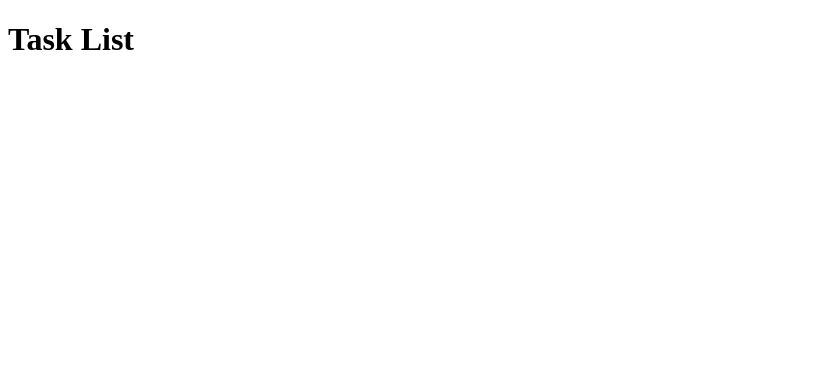
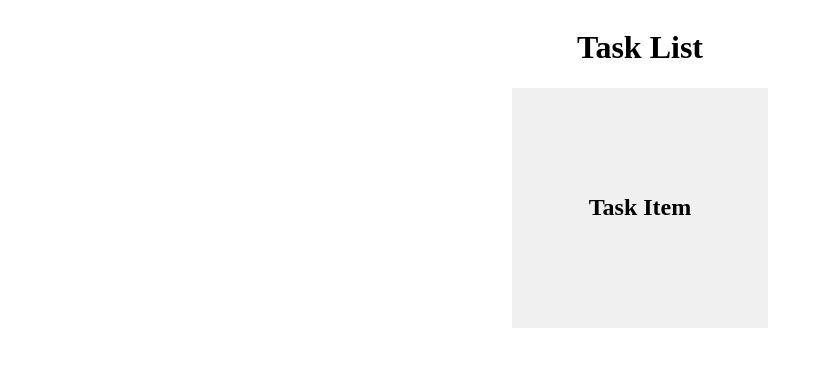
Before and after one commit to nadav5199/nadav_passal_helfy_task, a React (Vite) app in the folder task-manager/frontend/: page / in a window 1280 px wide. Shown: the top 366 px of the page, without its empty margins (0-823 px from the left). Built offline with nearby package versions, Linux system fonts and the light colour scheme.

Commit message:
set up a basic task item card

```diff
--- /dev/null
+++ b/task-manager/frontend/src/components/TaskItem.jsx
@@ -0,0 +1,8 @@
+import '../styles/task-item.css'
+export default function TaskItem() {
+    return (
+        <div className="task-item-container">
+            <h2>Task Item</h2>
+        </div>
+    )
+}
--- a/task-manager/frontend/src/components/TaskList.jsx
+++ b/task-manager/frontend/src/components/TaskList.jsx
@@ -1,5 +1,14 @@
+import TaskItem from './TaskItem'
+import '../styles/task-list.css'
 export default function TaskList() {
     return (
-        <h1>Task List</h1>
+        <div className="task-list-container">
+            <div>
+                <h1>Task List</h1>
+            </div>
+            <div>
+                <TaskItem />
+            </div>
+        </div>
     )
 }
--- /dev/null
+++ b/task-manager/frontend/src/styles/task-item.css
@@ -0,0 +1,8 @@
+.task-item-container {
+    display: flex;
+    justify-content: center;
+    align-items: center;
+    width: 20vw;
+    height: 30vh;
+    background-color: #f0f0f0;
+}
--- /dev/null
+++ b/task-manager/frontend/src/styles/task-list.css
@@ -0,0 +1,6 @@
+.task-list-container {
+    display: flex;
+    flex-direction: column;
+    align-items: center;
+    justify-content: center;
+}
```
